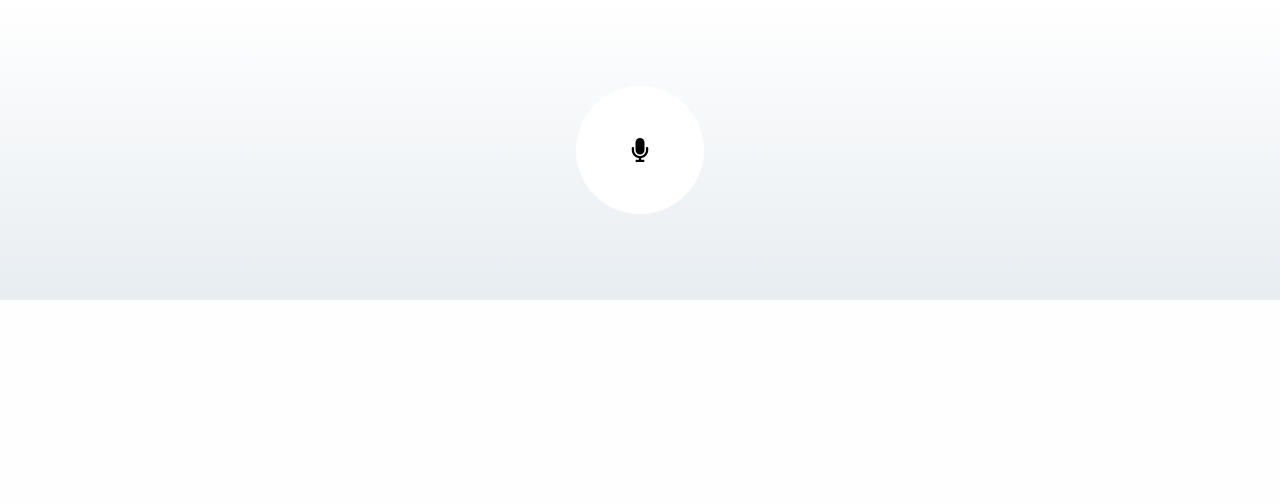
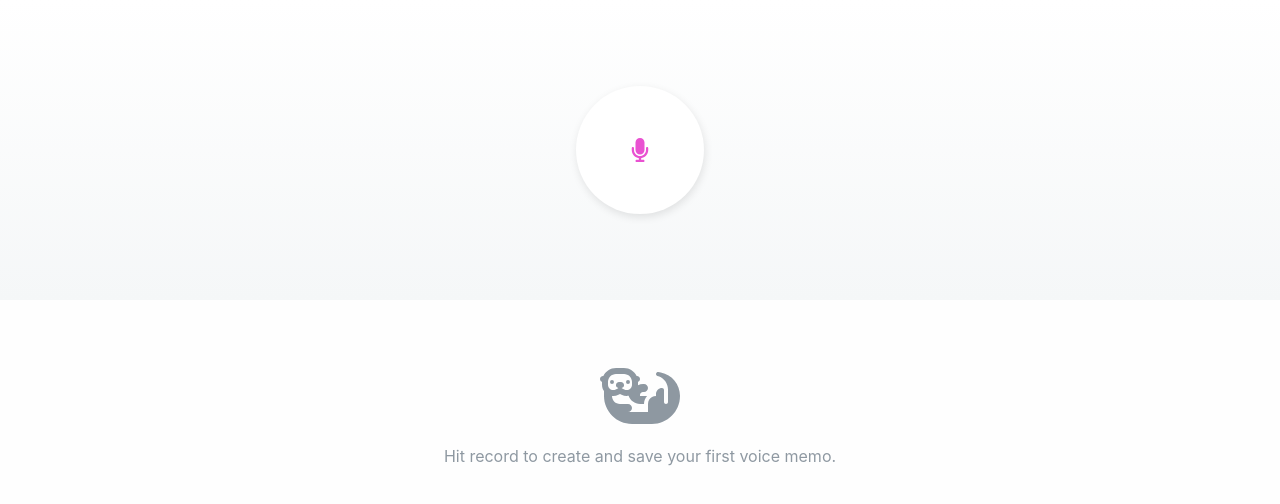
Before and after one commit to andyepx/voice-recorder, a React (Vite) app: page / in a window 1280 px wide. Shown: the top 504 px of the page. Built offline with nearby package versions, Linux system fonts and the light colour scheme.

Commit message:
More style, formatting, recording time

```diff
--- a/src/App.tsx
+++ b/src/App.tsx
@@ -6,6 +6,8 @@ import {getObjectStore} from "./utils/objectStore.ts";
 import {Recording, RecordingData} from "./types";
 import {Clip} from "./components/clip/clip.tsx";
 import {Recorder} from "./components/recorder/recorder.tsx";
+import {FontAwesomeIcon} from "@fortawesome/react-fontawesome";
+import {faOtter} from "@fortawesome/free-solid-svg-icons";
 
 const openai = new OpenAI({
     apiKey: localStorage.getItem("OPENAI_API_KEY") || "",
@@ -114,11 +116,18 @@ function App() {
 
 
             <div className={style['clips']}>
-                {recordings
-                    .sort((a, b) => b.label.localeCompare(a.label))
-                    .map((r, ix) => (
-                        <Clip key={r.label} recording={r} deleteRecording={deleteRecording}/>
-                    ))}
+                {
+                    recordings.length > 0 ?
+                        recordings
+                            .sort((a, b) => b.label.localeCompare(a.label))
+                            .map((r, ix) => (
+                                <Clip key={r.label} recording={r} deleteRecording={deleteRecording}/>
+                            )) :
+                        <div className={style['clips-placeholder']}>
+                            <FontAwesomeIcon icon={faOtter} size={"4x"} style={{marginBottom: '1rem'}} />
+                            Hit record to create and save your first voice memo.
+                        </div>
+                }
             </div>
         </>
     )
--- a/src/app.module.scss
+++ b/src/app.module.scss
@@ -9,4 +9,14 @@
   flex-wrap: wrap;
   align-items: flex-start;
   justify-content: flex-start;
+
+  .clips-placeholder {
+    width: 100%;
+    display: flex;
+    flex-direction: column;
+    align-items: center;
+    justify-content: center;
+    margin-top: 2rem;
+    opacity: .5;
+  }
 }
--- a/src/components/clip/style.module.scss
+++ b/src/components/clip/style.module.scss
@@ -15,6 +15,12 @@
   &:hover, &.active {
     box-shadow: 0 0 3px var(--theme-pink);
     border-color: var(--theme-pink-dark);
+
+    .heading {
+      button {
+        opacity: 1;
+      }
+    }
   }
 
   .heading {
@@ -29,10 +35,12 @@
       font-weight: 500;
       margin: 0;
       text-align: left;
-      font-size: 1.1rem;
+      font-size: 1.05rem;
+      line-height: 2.5rem;
     }
 
     button {
+      opacity: 0;
       color: var(--theme-grey-dark);
 
       &:hover {
@@ -59,5 +67,13 @@
     padding: 0;
     height: 3rem;
     background: #f1f3f4;
+
+    @media (prefers-color-scheme: dark) {
+      background: #3c3c3c;
+    }
+  }
+
+  @media (prefers-color-scheme: dark) {
+    background: var(--theme-background);
   }
 }
--- a/src/components/recorder/recorder.tsx
+++ b/src/components/recorder/recorder.tsx
@@ -3,12 +3,14 @@ import {FontAwesomeIcon} from "@fortawesome/react-fontawesome";
 import {FrequencyChart} from "../frequencyChart/frequencyChart.tsx";
 import {useEffect, useState} from "react";
 import {getObjectStore} from "../../utils/objectStore.ts";
-import {faMicrophone, faPause, faStop} from "@fortawesome/free-solid-svg-icons";
+import {faCircle, faMicrophone, faPause, faStop} from "@fortawesome/free-solid-svg-icons";
 
 export function Recorder({recordingSaved}: { recordingSaved: (clipName: string, audio: Blob) => void }) {
     const [mediaRecorder, setMediaRecorder] = useState<MediaRecorder | null>(null);
 
     const [recordingState, setRecordingState] = useState<RecordingState>("inactive");
+
+    const [recordingTime, setRecordingTime] = useState<number>(0);
 
     const startRecording = () => {
         if (recordingState !== "inactive") return;
@@ -47,6 +49,7 @@ export function Recorder({recordingSaved}: { recordingSaved: (clipName: string,
 
                         recorder.start();
                         setRecordingState(recorder.state);
+                        setRecordingTime(1);
 
                         setMediaRecorder(recorder);
                     }
@@ -54,10 +57,17 @@ export function Recorder({recordingSaved}: { recordingSaved: (clipName: string,
         }
     }
 
+    useEffect(() => {
+        if (recordingTime > 0 && recordingState === "recording") {
+            setTimeout(() => setRecordingTime(recordingTime + 1), 1000);
+        }
+    }, [recordingTime, recordingState]);
+
     const stopRecording = () => {
         if (!mediaRecorder) return;
         mediaRecorder.stop();
         setRecordingState(mediaRecorder.state);
+        setRecordingTime(0);
     }
 
     const pauseResumeRecording = () => {
@@ -75,10 +85,16 @@ export function Recorder({recordingSaved}: { recordingSaved: (clipName: string,
     return <div className={style['recorder']}>
         <button className={style['small']} onClick={pauseResumeRecording}
                 hidden={mediaRecorder === null}>
-            <FontAwesomeIcon icon={faPause} size={"sm"}/>
+            <FontAwesomeIcon icon={recordingState === "recording" ? faPause : faCircle} size={"sm"}/>
         </button>
         <button>
-            <FontAwesomeIcon icon={faMicrophone} size={"xl"} onClick={startRecording}/>
+            {
+                recordingState === "recording" || recordingState === "paused" ?
+                    <span>
+                        {(recordingTime / 60).toFixed(0).toString().padStart(2, '0')}:{(recordingTime % 60).toString().padStart(2, '0')}
+                    </span>
+                    : <FontAwesomeIcon icon={faMicrophone} size={"xl"} onClick={startRecording}/>
+            }
         </button>
         <button className={style['small']}
                 hidden={mediaRecorder === null}>
--- a/src/components/recorder/style.module.scss
+++ b/src/components/recorder/style.module.scss
@@ -20,9 +20,13 @@
     width: 8rem;
     height: 8rem;
 
+    box-shadow: 1px 3px .5rem rgba(0, 0, 0, .1);
+    color: var(--theme-pink);
+
     &.small {
       width: 4rem;
       height: 4rem;
+      color: var(--theme-pink-dark);
     }
   }
 
--- a/src/index.scss
+++ b/src/index.scss
@@ -12,7 +12,7 @@
 
   --theme-pink: #E951D1;
   --theme-pink-dark: #7639C5;
-  --theme-grey: #E8EDF1;
+  --theme-grey: #f5f7f8;
   --theme-grey-dark: #6B7280;
   --theme-text: #213547;
   --theme-background: #FEFEFE;
@@ -75,17 +75,9 @@ button {
   }
 }
 
-//@media (prefers-color-scheme: light) {
-//  :root {
-//    color: #213547;
-//    background-color: #ffffff;
-//  }
-//
-//  a:hover {
-//    color: #747bff;
-//  }
-//
-//  button {
-//    background-color: #f9f9f9;
-//  }
-//}
+@media (prefers-color-scheme: dark) {
+  :root {
+    --theme-background: #0E050C;
+    --theme-text: #fff;
+  }
+}
```
